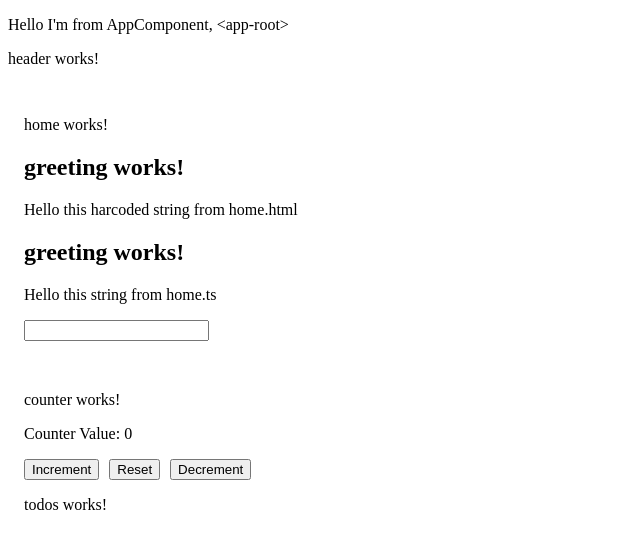
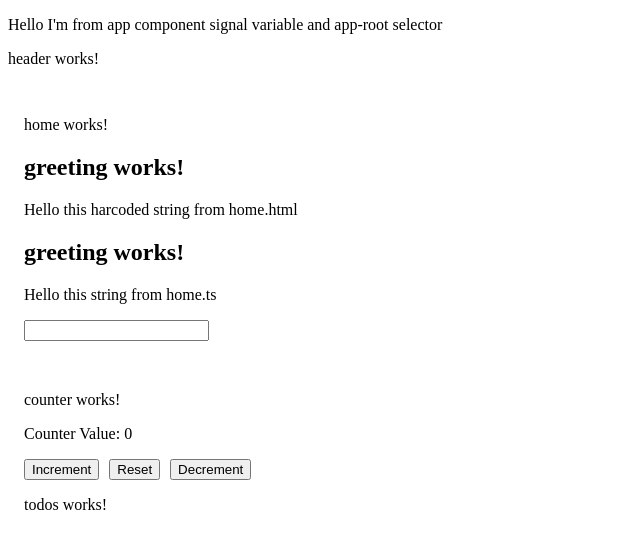
Before and after one commit to n0tx/angular-17, an Angular app: page / in a window 1280 px wide. Shown: the top 548 px of the page, without its empty margins (0-640 px from the left). Built offline with nearby package versions, Linux system fonts and the light colour scheme.

Commit message:
update signal text komponen app

```diff
--- a/src/app/app.component.ts
+++ b/src/app/app.component.ts
@@ -10,5 +10,7 @@ import { HomeComponent } from './home/home.component';
   styleUrl: './app.component.scss',
 })
 export class AppComponent {
-  titleApp = signal("Hello I'm from AppComponent, <app-root>");
+  titleApp = signal(
+    "Hello I'm from app component signal variable and app-root selector"
+  );
 }
```
